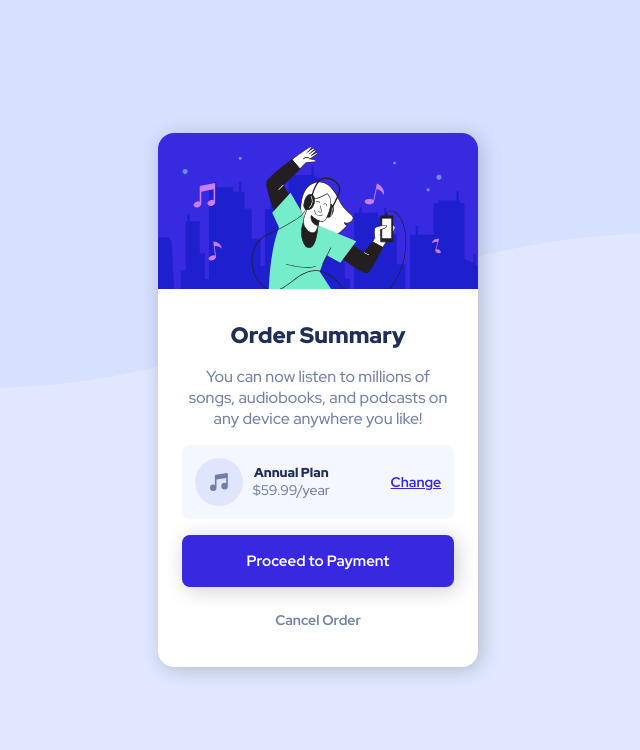
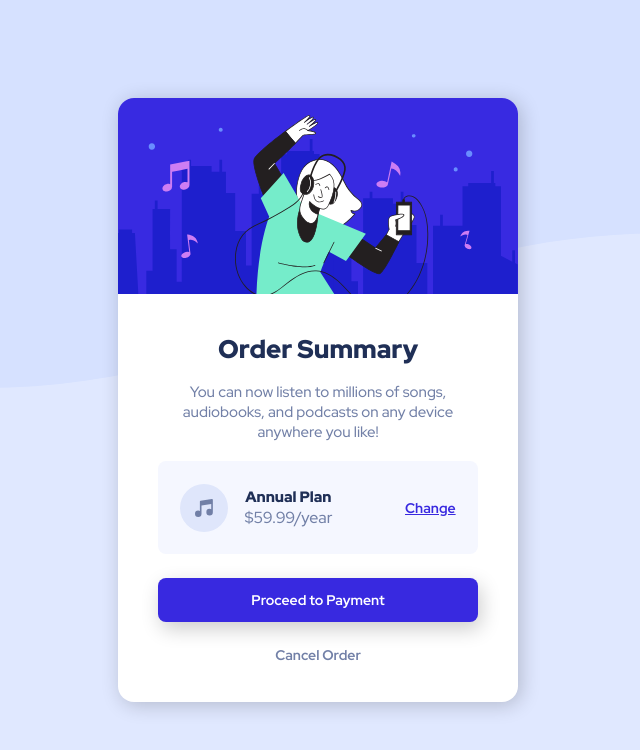
Before and after one commit to mo-adel99/order-summary-component, a plain HTML site: page index.html in a window 1280 px wide. Shown: the whole page, without its empty margins (322-962 px from the left). Drawn offline with Linux system fonts and the light colour scheme.

Commit message:
done desktop

```diff
--- a/assets/css/style.css
+++ b/assets/css/style.css
@@ -18,12 +18,6 @@ body {
   background-image: url('../images/pattern-background-mobile.svg');
   background-size: contain;
   background-repeat: no-repeat;
-}
-
-@media screen and (min-width:400px) {
-  body {
-    background-image: url('../images/pattern-background-desktop.svg');
-  }
 }
 
 img {
@@ -118,7 +112,7 @@ img {
   border-radius: 8px;
   font-weight: 700;
   cursor: pointer;
-  box-shadow: 3px 3px 20px rgba(0, 0, 0, .2);
+  box-shadow: 3px 7px 20px rgba(0, 0, 0, .2);
   font-size: 15px;
   transition: all 250ms ease-in-out;
 }
@@ -138,3 +132,49 @@ img {
 .btn-cancel:hover {
   color: var(--dark-blue);
 }
+
+@media screen and (min-width:400px) {
+  body {
+    background-image: url('../images/pattern-background-desktop.svg');
+  }
+
+  .card {
+    width: 400px;
+  }
+
+  .card-content {
+    padding: 2.1rem 2.5rem 2.4rem;
+  }
+
+  .card-heading {
+    margin-bottom: 1rem;
+    font-size: 1.6rem;
+  }
+
+  .card-desc {
+    margin-bottom: 1.2rem;
+    font-size: 15px;
+  }
+
+  .card-pricing {
+    margin-bottom: 1.5rem;
+    padding: 1.4rem;
+  }
+
+  .card-price {
+    gap: 16px;
+  }
+
+  .price-plan p:nth-child(1) {
+    font-size: 15px;
+  }
+
+  .price-plan p:nth-child(2) {
+    font-size: 16px;
+  }
+
+  .btn-proceed {
+    padding: .8rem;
+    font-size: 14px;
+  }
+}
```
